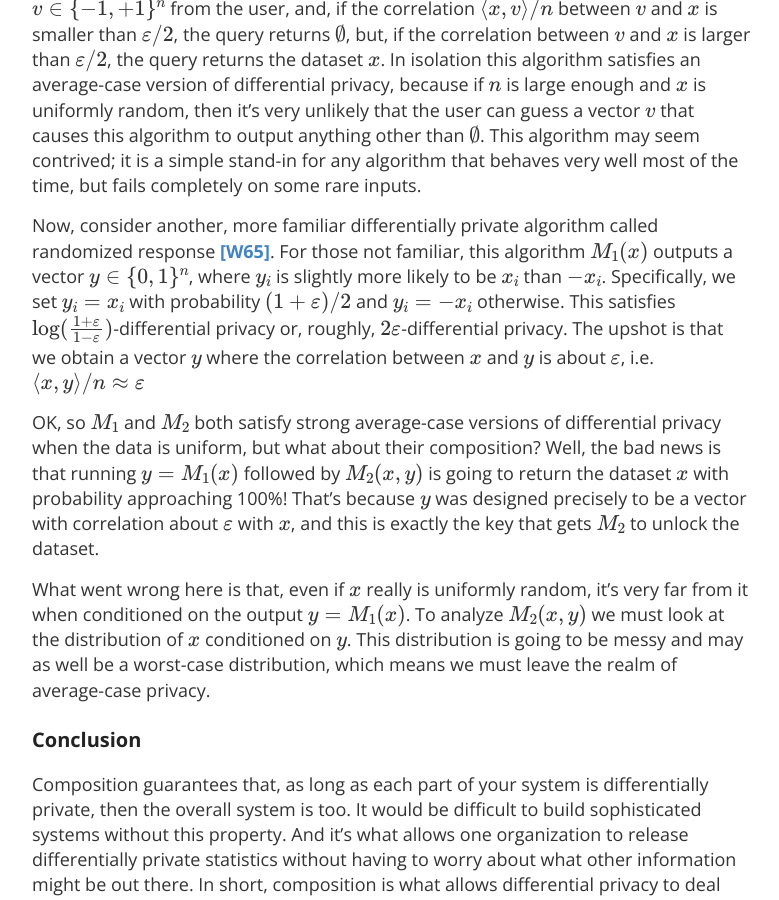
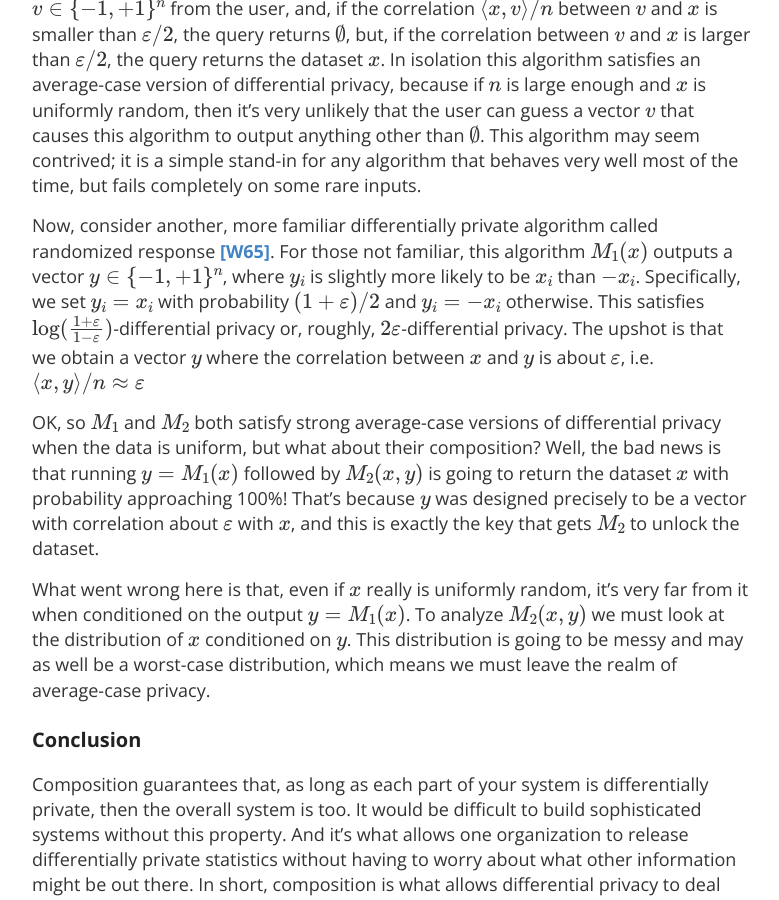
Before and after one commit to differentialprivacy/differentialprivacy, a Jekyll site: the page built from _posts/2020-08-16-privacy-composition.md, in a window 1280 px wide and 900 px high, scrolled down 3385 px. Shown: the whole window, without its empty margins (248-1027 px from the left). Built offline with Jekyll 4.4.1, drawn with Linux system fonts in a browser that asks for light colours; comment, search, counter and statistics services are not loaded.

Commit message:
Update 2020-08-16-privacy-composition.md
typo

```diff
--- a/_posts/2020-08-16-privacy-composition.md
+++ b/_posts/2020-08-16-privacy-composition.md
@@ -51,7 +51,7 @@ The good news is that differential privacy can handle adaptive composition just
 
 Here's a technical example that shows the difficulty of adaptive composition. Our data \\(x \in \\{-1,+1\\}^n\\) is a vector of \\(n\\) bits, one bit per person.[^4]  Because we're considering average-case differential privacy, we'll model this vector as uniformly random.  Consider the following slightly odd algorithm \\(M_2(x,v)\\)---it takes a vector \\(v \in \\{-1,+1\\}^n\\) from the user, and, if the correlation \\(\langle x, v \rangle / n\\) between \\(v\\) and \\(x\\) is smaller than \\(\varepsilon/2\\), the query returns \\(\\emptyset\\), but, if the correlation between \\(v\\) and \\(x\\) is larger than \\(\varepsilon/2\\), the query returns the dataset \\(x\\).  In isolation this algorithm satisfies an average-case version of differential privacy, because if \\(n\\) is large enough and \\(x\\) is uniformly random, then it's very unlikely that the user can guess a vector \\(v\\) that causes this algorithm to output anything other than \\(\\emptyset\\).  This algorithm may seem contrived; it is a simple stand-in for any algorithm that behaves very well most of the time, but fails completely on some rare inputs.
 
-Now, consider another, more familiar differentially private algorithm called randomized response [**[W65]**](https://www.jstor.org/stable/2283137?seq=1 "Stanley Warner. Randomized Response: A Survey Technique for Eliminating Evasive Answer Bias. Journal of the American Statistical Association 1965.").  For those not familiar, this algorithm \\(M_1(x)\\) outputs a vector \\(y \in \\\{0,1\\\}^n\\), where \\(y_i\\) is slightly more likely to be \\(x_i\\) than \\(-x_i\\).  Specifically, we set \\(y_i = x_i\\) with probability \\((1+\varepsilon)/2\\) and \\(y_i = - x_i\\) otherwise. This satisfies \\(\log(\frac{1+\varepsilon}{1-\varepsilon})\\)-differential privacy or, roughly, \\(2\varepsilon\\)-differential privacy. The upshot is that we obtain a vector \\(y\\) where the correlation between \\(x\\) and \\(y\\) is about \\(\varepsilon\\), i.e. \\(\langle x , y \rangle / n \approx \varepsilon\\)
+Now, consider another, more familiar differentially private algorithm called randomized response [**[W65]**](https://www.jstor.org/stable/2283137?seq=1 "Stanley Warner. Randomized Response: A Survey Technique for Eliminating Evasive Answer Bias. Journal of the American Statistical Association 1965.").  For those not familiar, this algorithm \\(M_1(x)\\) outputs a vector \\(y \in \\\{-1,+1\\\}^n\\), where \\(y_i\\) is slightly more likely to be \\(x_i\\) than \\(-x_i\\).  Specifically, we set \\(y_i = x_i\\) with probability \\((1+\varepsilon)/2\\) and \\(y_i = - x_i\\) otherwise. This satisfies \\(\log(\frac{1+\varepsilon}{1-\varepsilon})\\)-differential privacy or, roughly, \\(2\varepsilon\\)-differential privacy. The upshot is that we obtain a vector \\(y\\) where the correlation between \\(x\\) and \\(y\\) is about \\(\varepsilon\\), i.e. \\(\langle x , y \rangle / n \approx \varepsilon\\)
 
 OK, so \\(M_1\\) and \\(M_2\\) both satisfy strong average-case versions of differential privacy when the data is uniform, but what about their composition?  Well, the bad news is that running \\(y = M_1(x)\\) followed by \\(M_2(x,y)\\) is going to return the dataset \\(x\\) with probability approaching 100%!  That's because \\(y\\) was designed precisely to be a vector with correlation about \\(\varepsilon\\) with \\(x\\), and this is exactly the key that gets \\(M_2\\) to unlock the dataset.
 
@@ -65,7 +65,7 @@ It is unlikely that differential privacy would have taken off as a field of rese
 This post only scratches the surface. In particular, we haven't talked about the quantitative aspects of composition; that's where the fun really begins. We will leave you with some pointers to further reading on the topic:
 
 * [**[DSSU17]**](https://privacytools.seas.harvard.edu/publications/exposed-survey-attacks-private-data "Cynthia Dwork, Adam Smith, Thomas Steinke, Jonathan Ullman. Exposed! A Survey of Attacks on Private Data. Annual Review of Statistics and its Applications 2017.") This is a survey of attacks which explains quantitatively the relationship between noise, number of questions, and privacy risks.
-* [**[KOV15]**](https://arxiv.org/abs/1311.0776 "Peter Kairouz, Sewoong Oh, Pramod Viswanath. The Composition Theorem for Differential Privacy. ICML 2015.") [**[MV15]**](https://arxiv.org/abs/1507.03113 "Jack Murtagh, Salil Vadhan. The Complexity of Computing the Optimal Composition of Differential Privacy. TCC 2016") [**[DR16]**](https://arxiv.org/abs/1603.01887 "Cynthia Dwork, Guy Rothbum. Concentrated Differential Privacy.") [**[BS16]**](https://arxiv.org/abs/1605.02065 "Mark Bun, Thomas Steinke. Concentrated Differential Privacy: Simplifications, Extensions, and Lower Bounds. TCC 2016.") [**[M17]**](https://arxiv.org/abs/1702.07476 "Ilya Mironov. Renyi Differential Privacy. CSF 2017.") [**[DRS19]**](https://arxiv.org/abs/1905.02383 "Jinshuo Dong, Aaron Roth, Weijie Su. Gaussian Differential Privacy. Journal of the Royal Statistical Society: Series B.") On the positive side, these papers analyze how differential privacy composes, yielding sharp quantitative bounds.
+* [**[KOV15]**](https://arxiv.org/abs/1311.0776 "Peter Kairouz, Sewoong Oh, Pramod Viswanath. The Composition Theorem for Differential Privacy. ICML 2015.") [**[MV15]**](https://arxiv.org/abs/1507.03113 "Jack Murtagh, Salil Vadhan. The Complexity of Computing the Optimal Composition of Differential Privacy. TCC 2016") [**[DR16]**](https://arxiv.org/abs/1603.01887 "Cynthia Dwork, Guy Rothbum. Concentrated Differential Privacy. 2016.") [**[BS16]**](https://arxiv.org/abs/1605.02065 "Mark Bun, Thomas Steinke. Concentrated Differential Privacy: Simplifications, Extensions, and Lower Bounds. TCC 2016.") [**[M17]**](https://arxiv.org/abs/1702.07476 "Ilya Mironov. Renyi Differential Privacy. CSF 2017.") [**[DRS19]**](https://arxiv.org/abs/1905.02383 "Jinshuo Dong, Aaron Roth, Weijie Su. Gaussian Differential Privacy. Journal of the Royal Statistical Society: Series B. 2020") On the positive side, these papers analyze how differential privacy composes, yielding sharp quantitative bounds.
 
 ---
 
```
